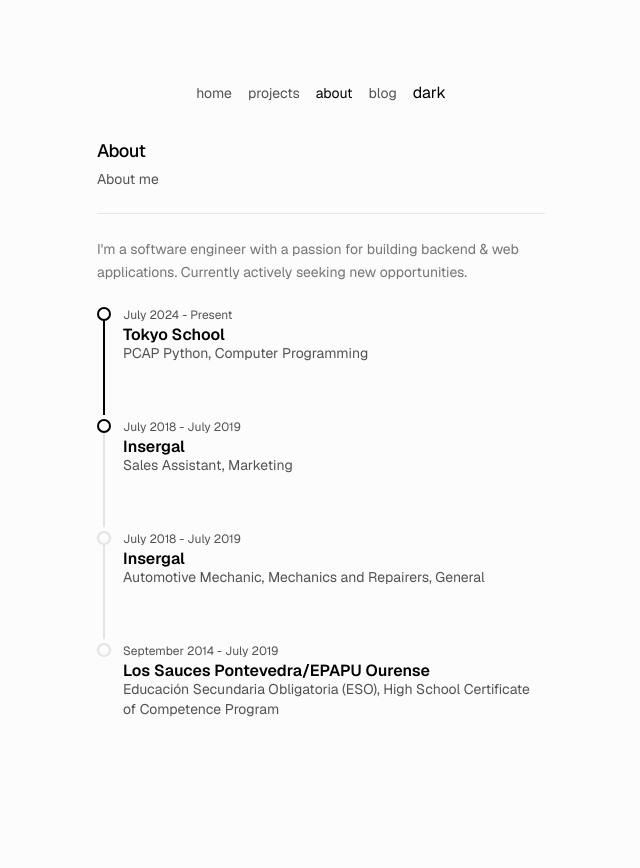
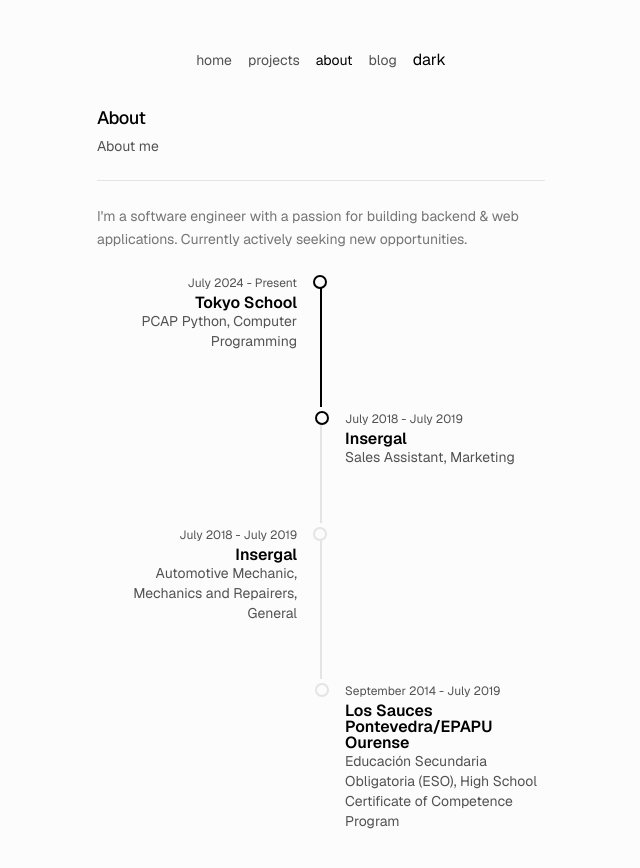
Before and after one commit to kWAYTV/portfolio, a Next.js app: page /about in a window 1280 px wide. Shown: the top 868 px of the page, without its empty margins (319-959 px from the left). Before the commit the page ends 800 px from the top, so only its background shows below. Built offline with nearby package versions, Linux system fonts and the light colour scheme.

Commit message:
fix: Update Timeline component to include alternate variant for improved visual distinction

```diff
--- a/src/app/(pages)/about/page.tsx
+++ b/src/app/(pages)/about/page.tsx
@@ -32,7 +32,7 @@ export default function About() {
           applications. Currently actively seeking new opportunities.
         </p>
 
-        <Timeline activeIndex={1}>
+        <Timeline activeIndex={1} variant="alternate">
           {timelineItems.map((item) => (
             <TimelineItem key={item.id}>
               <TimelineDot />
```
